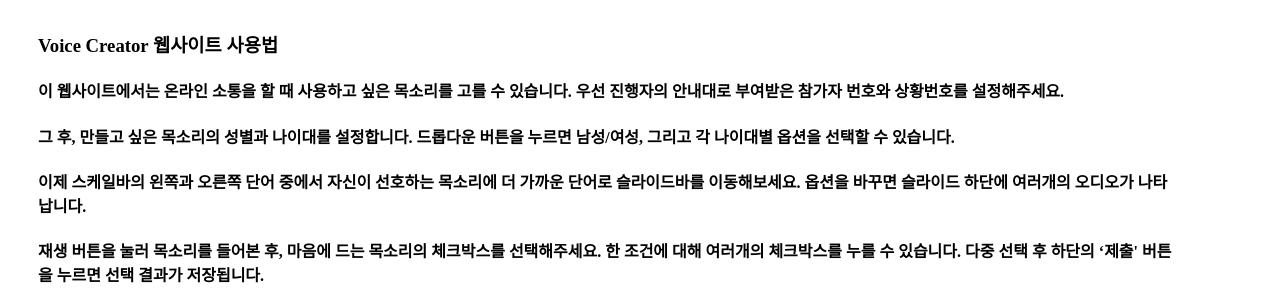
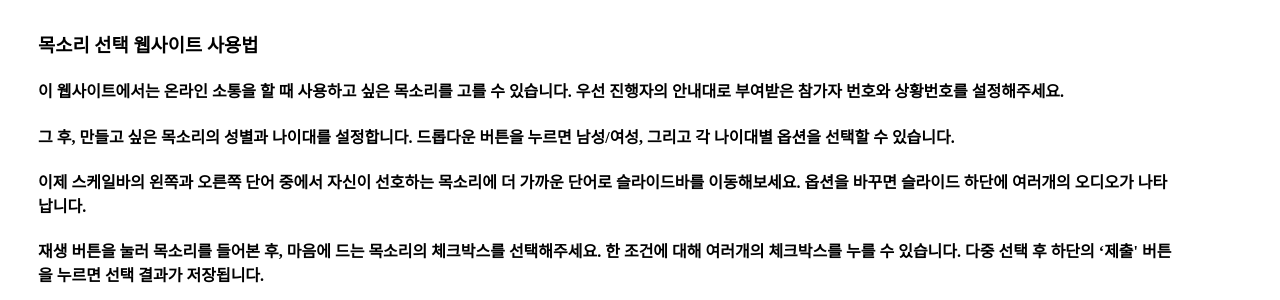
Before and after one commit to hyeonJeongByeon/VoiceCreator, a Django app: page / in a window 1280 px wide. Shown: the top 300 px of the page. Run offline with Django 3.2, Linux system fonts and the light colour scheme.

Commit message:
Korean title

```diff
--- a/VoiceCreator/main/templates/voice_search.html
+++ b/VoiceCreator/main/templates/voice_search.html
@@ -10,7 +10,7 @@
         <meta http-equiv="X-UA-Compatible" content="IE=edge">
         <meta name="viewport" content="width=device-width, initial-scale=1.0">
         <script src="https://code.jquery.com/jquery-3.4.1.min.js"></script>
-        <title>Voice Creator</title>
+        <title>목소리 선택 웹사이트</title>
         <style>
             .wrapper{
                 display: flex;
@@ -33,7 +33,7 @@
 
     <body>
         <div style="margin: 30px 0 10px 30px; width: 90%;">
-                <h3>Voice Creator 웹사이트 사용법</h3>
+                <h3>목소리 선택 웹사이트 사용법</h3>
                 <h4>이 웹사이트에서는 온라인 소통을 할 때 사용하고 싶은 목소리를 고를 수 있습니다. 우선 진행자의 안내대로 부여받은 참가자 번호와 상황번호를 설정해주세요. </h4>
                 <h4>그 후, 만들고 싶은 목소리의 성별과 나이대를 설정합니다. 드롭다운 버튼을 누르면 남성/여성, 그리고 각 나이대별 옵션을 선택할 수 있습니다. </h4>
                 <h4>이제 스케일바의 왼쪽과 오른쪽 단어 중에서 자신이 선호하는 목소리에 더 가까운 단어로 슬라이드바를 이동해보세요. 옵션을 바꾸면 슬라이드 하단에 여러개의 오디오가 나타납니다.</h4>
```
